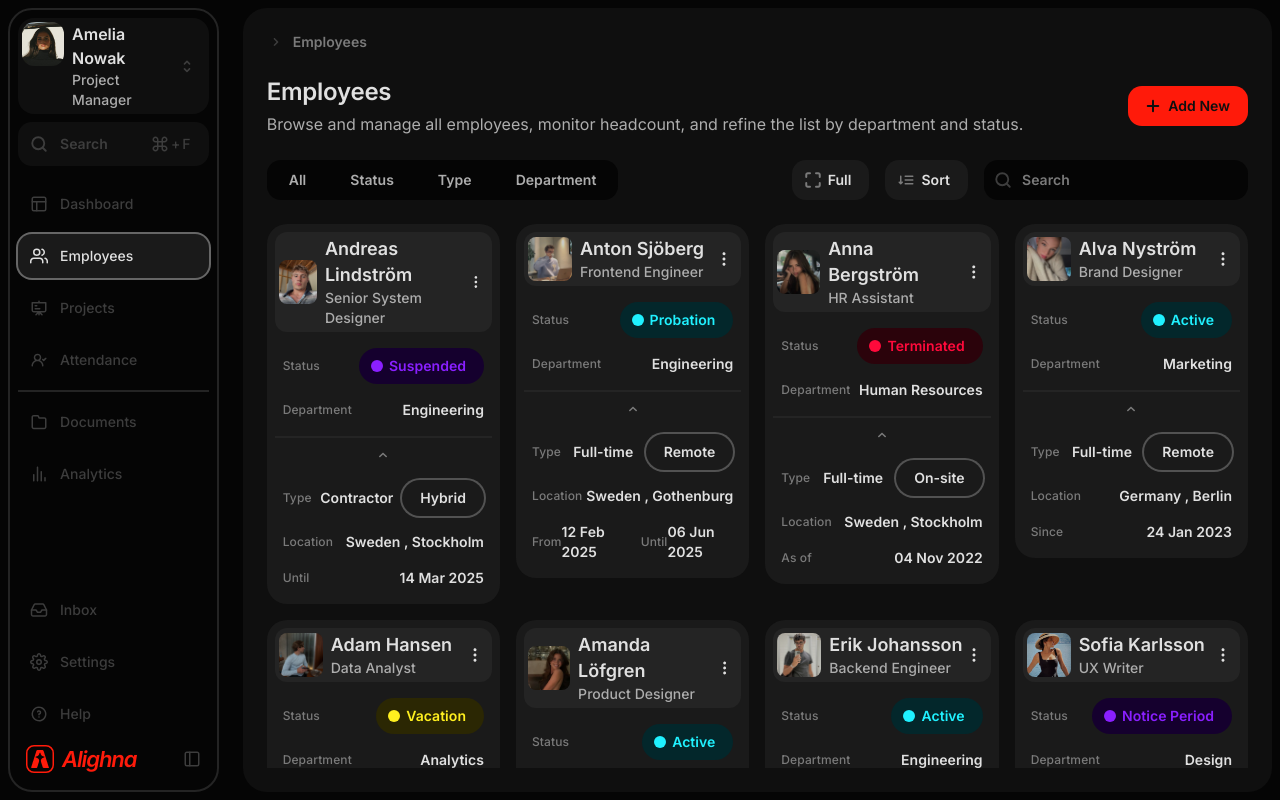
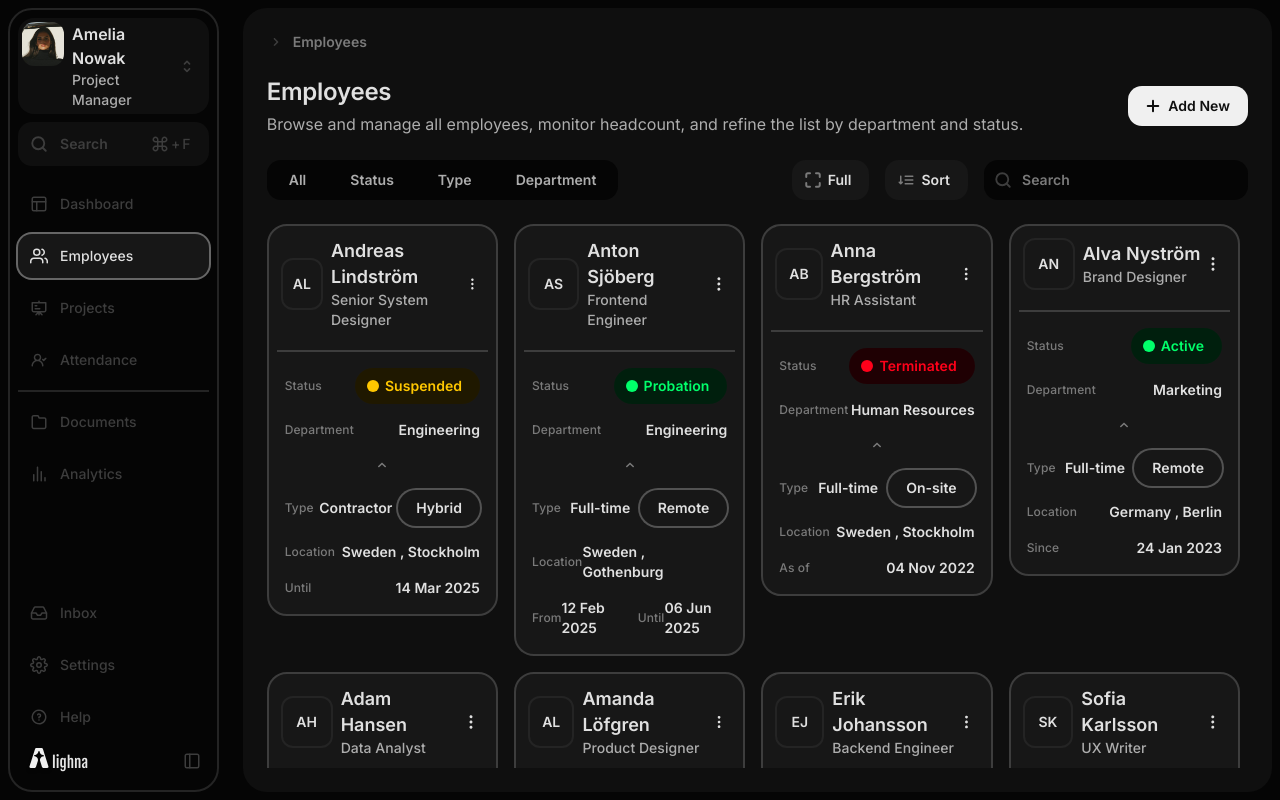
Before and after one commit to AmirtheAmir/Alighna, a React (Vite) app: page /employees in a window 1280 px wide. Built offline with nearby package versions, Linux system fonts and the light colour scheme.

Commit message:
fixed main colors, and redesigner cards

```diff
--- a/index.html
+++ b/index.html
@@ -10,6 +10,12 @@
       href="https://fonts.googleapis.com/css2?family=Inter:ital,opsz,wght@0,14..32,100..900;1,14..32,100..900&display=swap"
       rel="stylesheet"
     />
+    <link rel="preconnect" href="https://fonts.googleapis.com" />
+    <link rel="preconnect" href="https://fonts.gstatic.com" crossorigin />
+    <link
+      href="https://fonts.googleapis.com/css2?family=Fjalla+One&display=swap"
+      rel="stylesheet"
+    />
     <title>Alighna</title>
   </head>
   <body>
--- a/src/components/EmployeeCard.jsx
+++ b/src/components/EmployeeCard.jsx
@@ -5,38 +5,38 @@ import DownIcon from "../assets/icons/down.svg?react";
 const STATUS_STYLES = {
   active: {
     label: "Active",
-    dot: "bg-aqua-primary",
-    pill: "bg-aqua-background text-aqua-primary size-s-600",
+    dot: "bg-green-primary",
+    pill: "bg-green-background text-green-primary size-s-600",
   },
   probation: {
     label: "Probation",
-    dot: "bg-aqua-primary",
-    pill: "bg-aqua-background text-aqua-primary size-s-600",
+    dot: "bg-green-primary",
+    pill: "bg-green-background text-green-primary size-s-600",
   },
   vacation: {
     label: "Vacation",
+    dot: "bg-cyan-primary",
+    pill: "bg-cyan-background text-cyan-primary size-s-600",
+  },
+  sick: {
+    label: "Sick leave",
     dot: "bg-yellow-primary",
     pill: "bg-yellow-background text-yellow-primary size-s-600",
   },
-  sick: {
-    label: "Sick leave",
-    dot: "bg-violet-primary",
-    pill: "bg-violet-background text-violet-primary size-s-600",
-  },
   suspended: {
     label: "Suspended",
-    dot: "bg-violet-primary",
-    pill: "bg-violet-background text-violet-primary size-s-600",
+    dot: "bg-yellow-primary",
+    pill: "bg-yellow-background text-yellow-primary size-s-600",
   },
   notice: {
     label: "Notice Period",
-    dot: "bg-violet-primary",
-    pill: "bg-violet-background text-violet-primary size-s-600",
+    dot: "bg-yellow-primary",
+    pill: "bg-yellow-background text-yellow-primary size-s-600",
   },
   terminated: {
     label: "Terminated",
-    dot: "bg-crimson-primary",
-    pill: "bg-crimson-background text-crimson-primary size-s-600",
+    dot: "bg-red-primary",
+    pill: "bg-red-background text-red-primary size-s-600",
   },
 };
 
@@ -116,19 +116,22 @@ export default function EmployeeCard({
   return (
     <div
       onClick={onClick}
-      className="w-full rounded-20 flex flex-col gap-4 bg-bg-elevated-primary border-border-secondary
-        px-2 pt-2 pb-4 "
+      className="w-full rounded-20 flex flex-col gap-4 bg-bg-elevated-primary border-border-secondary border-2
+        px-2 pt-2 pb-4"
     >
-      <div className="flex items-start justify-between flex-col gap-4">
+      <div className="flex items-start justify-between flex-col gap-4 ">
         {/* image and name and title */}
-        <div className="flex items-center flex-row justify-between bg-bg-elevated-secondary pr-2 py-1 pl-1 w-full rounded-xl">
+        <div className="flex items-center flex-row justify-between pr-2 py-1 pl-1 w-full rounded-xl">
           <div className="flex flex-row gap-2 items-center">
-            <div className="h-11 w-11 ">
+            <div className="h-13 w-13 ">
               {avatar ? (
-                <img
-                  src={avatar}
-                  className="h-full w-full rounded-lg object-cover brightness-80"
-                />
+                <span className="h-full w-full rounded-xl flex justify-center items-center border-2 border-border-primary text-primary size-s-600">
+                  {avatar}
+                </span>
+                // <img
+                //   src={avatar}
+                //   className="h-full w-full rounded-lg object-cover brightness-50"
+                // />
               ) : null}
             </div>
             <div className="flex flex-col">
@@ -139,6 +142,7 @@ export default function EmployeeCard({
           <MoreIcon className=" text-primary" />
         </div>
       </div>
+      <div className="h-0.5 w-full bg-border-secondary" />
       <div className="flex flex-col gap-4">
         {/* top rows */}
         <div className="flex flex-col gap-4">
@@ -165,7 +169,6 @@ export default function EmployeeCard({
         </div>
         {/* expand or retract icon */}
         <div className=" flex items-center gap-2 justify-center flex-col">
-          <div className="h-0.5 w-full bg-border-primary" />
           <button
             type="button"
             onClick={toggle}
--- a/src/components/Sidebar.jsx
+++ b/src/components/Sidebar.jsx
@@ -37,7 +37,7 @@ function Sidebar() {
     { label: "Help", to: "/help", Icon: HelpIcon },
   ];
 
-  const navLogo = { label: "Alighna", to: "/", Icon: LogoIcon };
+  const navLogo = { label: "lighna", to: "/", Icon: LogoIcon };
 
   const [query, setQuery] = useState("");
   const [isSearching, setIsSearching] = useState(false);
@@ -77,6 +77,7 @@ function Sidebar() {
           <div className="flex flex-row py-1 pl-1 pr-3 rounded-2xl bg-bg-surface-primary hover:bg-bg-surface-hover transition-all duration-200 ease-in">
             {/* profile account */}
             <div className="flex flex-row gap-2  ">
+
               <img
                 src={AmeliaImg}
                 alt="Amelia Nowak"
@@ -230,18 +231,20 @@ function Sidebar() {
           ))}
         </div>
         {/* logo container */}
-        <div className="flex flex-row px-2 pb-2 justify-between items-center ">
+        <div className="flex flex-row px-2 pb-2 justify-between items-center">
+          <div className="">
             <NavLink
               to={navLogo.to}
               // end={to === "/"}
               className="
-              flex items-center gap-2"
+              flex items-center"
             >
               <navLogo.Icon className="text-current" />
-            <span className="text-brand-primary logo-text">
+              <span className="text-brand-primary mt-1 logo-text ">
                 {navLogo.label}
               </span>
             </NavLink>
+          </div>
           <SidebarIcon className="text-disabled cursor-pointer" />
         </div>
       </div>
--- a/src/index.css
+++ b/src/index.css
@@ -7,9 +7,8 @@
   --color-bg-base: oklch(0.1149 0 0);
   --color-bg-surface-primary: oklch(0.1684 0 0);
   --color-bg-surface-hover: oklch(0.1913 0 0);
-  --color-bg-elevated-primary: oklch(0.2178 0 0);
-  --color-bg-elevated-hover: oklch(0.2393 0 0);
-  --color-bg-elevated-secondary: oklch(0.2603 0 0);
+  --color-bg-elevated-primary: oklch(0.2046 0 0);
+  --color-bg-elevated-hover: oklch(0.2264 0 0);
 
   /* text colors */
   --color-primary: oklch(0.9067 0 0);
@@ -25,18 +24,23 @@
   --color-border-active: oklch(0.5103 0 0);
 
   /* brand colors */
-  --color-brand-primary: oklch(0.6341 0.251763 29.7254);
-  --color-brand-secondary: oklch(0.5868 0.2326 29.7);
+  --color-brand-primary: oklch(0.9551 0 0);
+  --color-brand-secondary: oklch(0.9249 0 0);
 
   /* pill colors */
-  --color-aqua-primary:oklch(0.874 0.1455 202.51);
-  --color-aqua-background:oklch(0.2502 0.0401 205.83);
-  --color-yellow-primary:oklch(0.9376 0.1942 104.83);
-  --color-yellow-background:oklch(0.269 0.0529 103.04);
-  --color-violet-primary:oklch(0.5517 0.2841 296.42);
-  --color-violet-background:oklch(0.1649 0.0886 298.76);
-  --color-crimson-primary:oklch(0.6332 0.2526 22.27);
-  --color-crimson-background:oklch(0.1906 0.0672 13.09);
+  --color-cyan-primary: oklch(0.8442 0.145654 209.2851);
+  --color-cyan-secondary: oklch(0.2032 0.0349 208.04);
+  --color-cyan-background: oklch(0.2414 0.041262 205.4934);
+  --color-yellow-primary: oklch(0.8555 0.174878 88.0084);
+  --color-yellow-secondary: oklch(0.4415 0.0902 90.38);
+  --color-yellow-background: oklch(0.2113 0.0434 94.54);
+  --color-green-primary: oklch(0.8722 0.251776 148.1033);
+  --color-green-secondary: oklch(0.4457 0.1246 149.37);
+  --color-green-background: oklch(0.2101 0.0522 154.76);
+  --color-red-primary: oklch(0.6288 0.2565 27.39);
+  --color-red-secondary: oklch(0.3214 0.1304 25.27);
+  --color-red-background: oklch(0.1516 0.0608 18.69);
+
   /* font styles */
   --font-sans: "Inter", sans-serif;
 }
@@ -194,13 +198,13 @@ body {
 }
 
 .logo-text {
-  font-size: 22px;
-  font-weight: 600;
-  font-style: italic;
-  line-height: 30px;
-  letter-spacing: -0.05em;
+  font-family: "Fjalla One", sans-serif;
+  font-size: 15px;
+  font-style: normal;
+  line-height: 23px;
+  letter-spacing: 0em;
+  color: var(--color-brand-secondary);
 }
-
 
 .custom-scroll::-webkit-scrollbar-button {
   display: none;
@@ -212,9 +216,6 @@ body {
   background: transparent;
 }
 .custom-scroll::-webkit-scrollbar-thumb {
-  background-color: oklch(0.5795 0 0); /* change color */
+  background-color: oklch(0.2603 0 0); /* change color */
   border-radius: 999px;
 }
-.custom-scroll::-webkit-scrollbar-thumb:hover {
-  background-color: oklch(0.9067 0 0);
-}
--- a/src/pages/Employees.jsx
+++ b/src/pages/Employees.jsx
@@ -6,15 +6,15 @@ import MaxIcon from "../assets/icons/max.svg?react";
 import FilterUpIcon from "../assets/icons/sortUp.svg?react";
 import FilterDownIcon from "../assets/icons/sortDown.svg?react";
 import EmployeeCard from "../components/EmployeeCard.jsx";
-import andreas from "../assets/images/andreas.jpg";
-import anton from "../assets/images/anton.jpg";
-import anna from "../assets/images/anna.jpg";
-import alva from "../assets/images/alva.jpeg";
-import adam from "../assets/images/adam.jpg";
-import amanda from "../assets/images/amanda.jpg";
-import eric from "../assets/images/eric.jpg";
-import sofia from "../assets/images/sofia.jpg";
-import lucas from "../assets/images/lucas.jpg";
+// import andreas from "../assets/images/andreas.jpg";
+// import anton from "../assets/images/anton.jpg";
+// import anna from "../assets/images/anna.jpg";
+// import alva from "../assets/images/alva.jpeg";
+// import adam from "../assets/images/adam.jpg";
+// import amanda from "../assets/images/amanda.jpg";
+// import eric from "../assets/images/eric.jpg";
+// import sofia from "../assets/images/sofia.jpg";
+// import lucas from "../assets/images/lucas.jpg";
 
 function Employees() {
   const employees = [
@@ -23,7 +23,7 @@ function Employees() {
       firstName: "Andreas",
       lastName: "Lindström",
       title: "Senior System Designer",
-      avatar: andreas,
+      avatar: "AL",
       status: "suspended",
       department: "Engineering",
       type: "Contractor",
@@ -36,7 +36,7 @@ function Employees() {
       firstName: "Anton",
       lastName: "Sjöberg",
       title: "Frontend Engineer",
-      avatar: anton,
+      avatar: "AS",
       status: "probation",
       department: "Engineering",
       type: "Full-time",
@@ -49,7 +49,7 @@ function Employees() {
       firstName: "Anna",
       lastName: "Bergström",
       title: "HR Assistant",
-      avatar: anna,
+      avatar: "AB",
       status: "terminated",
       department: "Human Resources",
       type: "Full-time",
@@ -62,7 +62,7 @@ function Employees() {
       firstName: "Alva",
       lastName: "Nyström",
       title: "Brand Designer",
-      avatar: alva,
+      avatar: "AN",
       status: "active",
       department: "Marketing",
       type: "Full-time",
@@ -75,7 +75,7 @@ function Employees() {
       firstName: "Adam",
       lastName: "Hansen",
       title: "Data Analyst",
-      avatar: adam,
+      avatar: "AH",
       status: "vacation",
       department: "Analytics",
       type: "Part-time",
@@ -88,7 +88,7 @@ function Employees() {
       firstName: "Amanda",
       lastName: "Löfgren",
       title: "Product Designer",
-      avatar: amanda,
+      avatar: "AL",
       status: "active",
       department: "Design",
       type: "Full-time",
@@ -101,7 +101,7 @@ function Employees() {
       firstName: "Erik",
       lastName: "Johansson",
       title: "Backend Engineer",
-      avatar: eric,
+      avatar: "EJ",
       status: "active",
       department: "Engineering",
       type: "Full-time",
@@ -114,7 +114,7 @@ function Employees() {
       firstName: "Sofia",
       lastName: "Karlsson",
       title: "UX Writer",
-      avatar: sofia,
+      avatar: "SK",
       status: "notice",
       department: "Design",
       type: "Contractor",
@@ -127,7 +127,7 @@ function Employees() {
       firstName: "Lucas",
       lastName: "Meyer",
       title: "Growth Manager",
-      avatar: lucas,
+      avatar: "LM",
       status: "active",
       department: "Marketing",
       type: "Full-time",
@@ -219,7 +219,7 @@ function Employees() {
         </div>
       </div>
       {/* employee cards */}
-      <div className="flex-1 overflow-y-auto custom-scroll">
+      <div className="flex-1 overflow-y-auto custom-scroll pr-2">
         <div className=" grid gap-4 items-start grid-cols-4 ">
           {employees.map((emp) => (
             <EmployeeCard
```
Also changed, not shown: src/assets/icons/logo.svg. Lines whose indentation alone changed are shown as unchanged.
